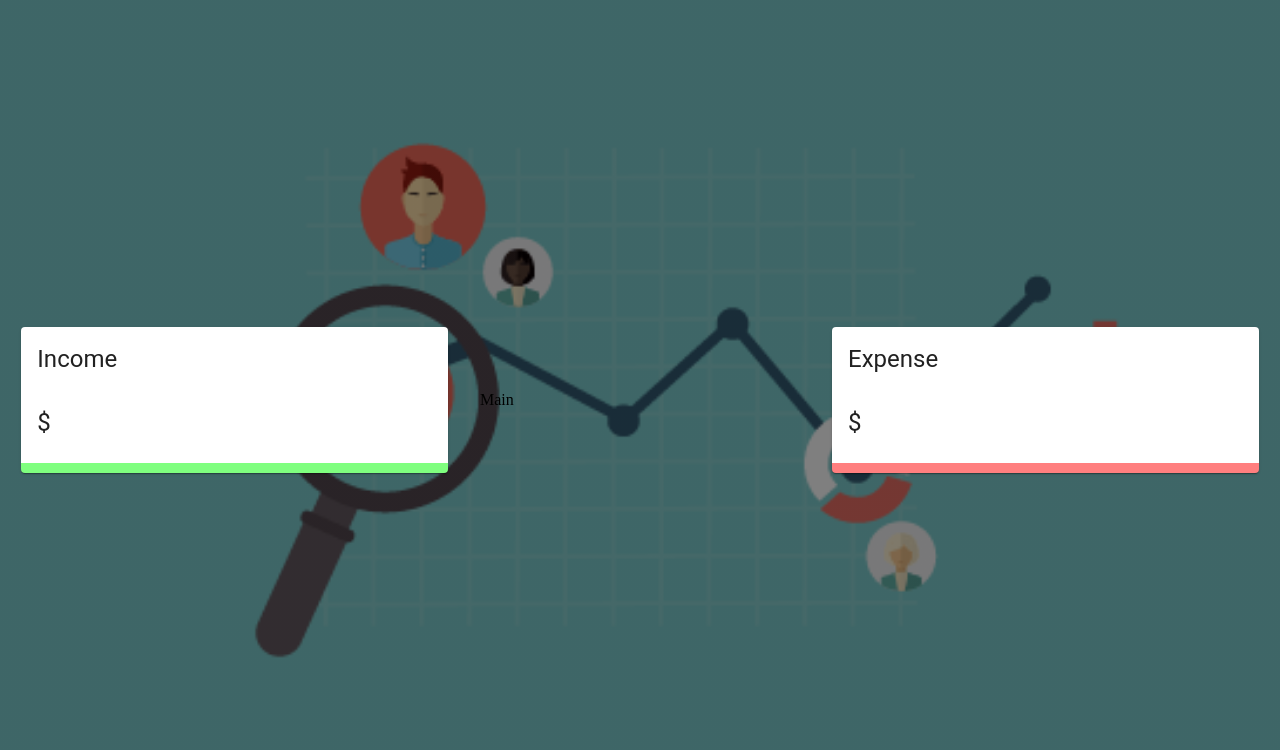
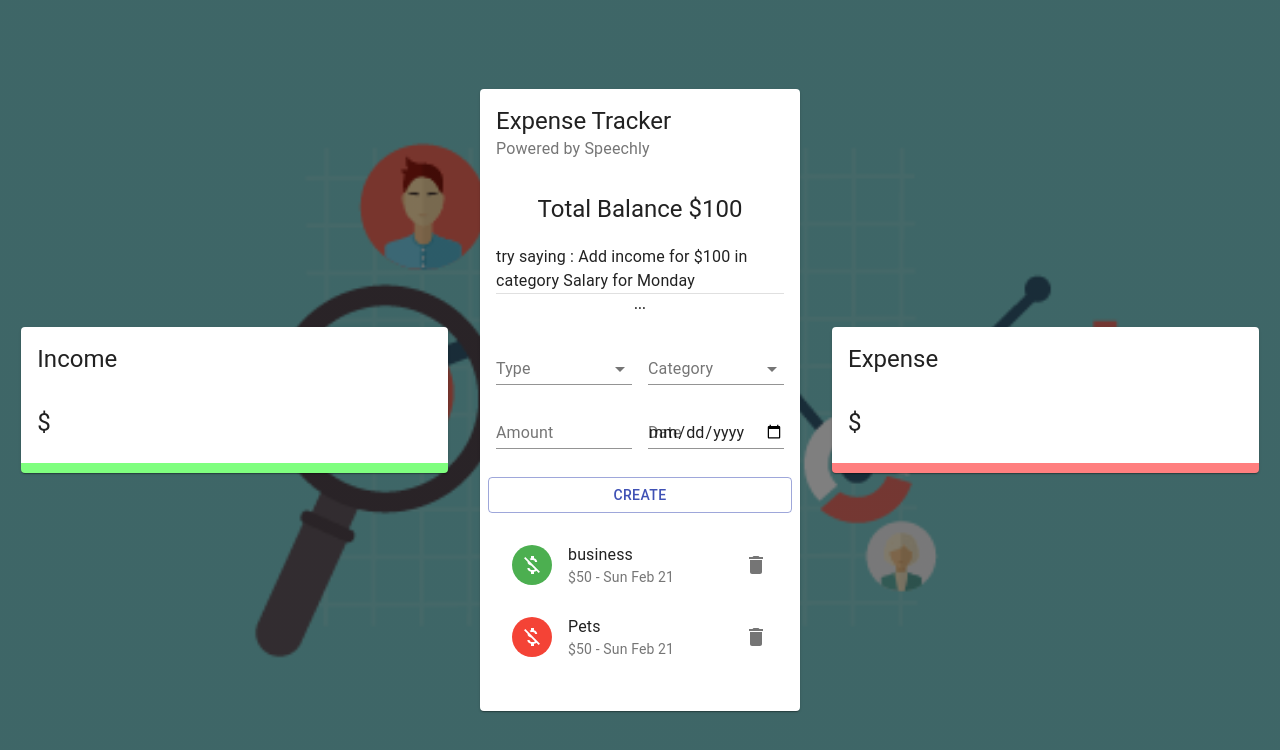
Before and after one commit to VIPIN-creator/Expense-Tracker, a React (Create React App) app: page / in a window 1280 px wide. Shown: the top 750 px of the page. Built offline with nearby package versions, Linux system fonts and the light colour scheme.

Commit message:
add main component structure

```diff
--- a/src/App.js
+++ b/src/App.js
@@ -2,17 +2,18 @@ import React from 'react'
 import { Grid } from '@material-ui/core'
 
 import Details from "./Components/Details/Details"
+import Main from "./Components/Main/Main"
 import useStyles from './styles'
 
 const App = () => {
     const classes = useStyles();
     return (
-        <Grid className = {classes.grid} container spacing={0} alignItems="center" justify="center" style={{ height: '100vh'}} >
-            <Grid item xs={12} sm={4} >
+        <Grid className = {classes.grid} container spacing={0} alignItems="center"  justify="center" style={{ height: '100vh'}} >
+            <Grid item  xs={12} sm={4} >
                 <Details title = 'Income'/>
             </Grid>
             <Grid item xs={12} sm={3} >
-                Main
+                <Main />
             </Grid>
             <Grid item xs={12} sm={4} >
                 <Details title ='Expense' />
--- a/src/Components/Details/styles.js
+++ b/src/Components/Details/styles.js
@@ -2,10 +2,12 @@ import { makeStyles } from '@material-ui/core'
 
 export default makeStyles(() => ({
     income : {
-        borderBottom : '10px solid rgba(0, 255, 0, 0.5)'
+        borderBottom : '10px solid rgba(0, 255, 0, 0.5)',
+        // marginTop : '70%'
     },
     expense : {
         borderBottom: '10px solid rgba(255, 0, 0, 0.5)',
+        // marginTop : '70%'
     }
 
 }));
--- /dev/null
+++ b/src/Components/Main/Form/Form.jsx
@@ -0,0 +1,48 @@
+import React, { useState, useContext, useEffect } from 'react';
+import { TextField, Typography, Grid, Button, FormControl, InputLabel, Select, MenuItem } from '@material-ui/core';
+
+import useStyles from './styles';
+
+
+
+const Form = () => {
+  const classes = useStyles();
+
+  return (
+    <Grid container spacing={2}>
+      <Grid item xs={12}>
+        <Typography align="center" variant="subtitle2" gutterBottom>
+            ...
+        </Typography>
+      </Grid>
+      <Grid item xs={6}>
+        <FormControl fullWidth>
+          <InputLabel>Type</InputLabel>
+          <Select>
+            <MenuItem value="Income">Income</MenuItem>
+            <MenuItem value="Expense">Expense</MenuItem>
+          </Select>
+        </FormControl>
+      </Grid>
+      <Grid item xs={6}>
+        <FormControl fullWidth>
+          <InputLabel>Category</InputLabel>
+          <Select >
+          <MenuItem value="Bussines">Bussines</MenuItem>
+            <MenuItem value="Salary">Salary</MenuItem>
+          </Select>
+        </FormControl>
+      </Grid>
+
+      <Grid item xs={6}>
+        <TextField type="number" label="Amount" fullWidth />
+      </Grid>
+      <Grid item xs={6}>
+        <TextField fullWidth label="Date" type="date"  />
+      </Grid>
+      <Button className={classes.button} variant="outlined" color="primary" fullWidth >Create</Button>
+    </Grid>
+  );
+};
+
+export default Form;
--- /dev/null
+++ b/src/Components/Main/Form/styles.js
@@ -0,0 +1,12 @@
+import { makeStyles } from '@material-ui/core/styles';
+
+export default makeStyles(() => ({
+  radioGroup: {
+    display: 'flex',
+    justifyContent: 'center',
+    marginBottom: '-10px',
+  },
+  button: {
+    marginTop: '20px',
+  },
+}));
--- /dev/null
+++ b/src/Components/Main/List/List.jsx
@@ -0,0 +1,38 @@
+import React  from 'react';
+import { List as MUIList, ListItem, ListItemAvatar, Avatar, ListItemText, ListItemSecondaryAction, IconButton, Slide } from '@material-ui/core';
+import { Delete, MoneyOff } from '@material-ui/icons';
+
+import useStyles from './styles';
+
+const List = () => {
+  const classes = useStyles();
+  const transactions = [
+      { id : 1, type: 'Income', category: 'business', amount: '50', date: "Sun Feb 21"  },
+      { id : 2, type: 'Expense', category: 'Pets', amount: '50', date: "Sun Feb 21"  },
+      { id : 3, type: 'Income', category: 'Salary', amount: '50', date: "Sun Feb 21"  }
+  ];
+
+  return (
+    <MUIList dense={false} className={classes.list}>
+      {transactions.map((transaction) => (
+        <Slide direction="down" in mountOnEnter unmountOnExit key={transaction.id}>
+          <ListItem>
+            <ListItemAvatar>
+              <Avatar className={transaction.type === 'Income' ? classes.avatarIncome : classes.avatarExpense}>
+                <MoneyOff />
+              </Avatar>
+            </ListItemAvatar>
+            <ListItemText primary={transaction.category} secondary={`$${transaction.amount} - ${transaction.date}`} />
+            <ListItemSecondaryAction>
+              <IconButton edge="end" aria-label="delete" onClick="">
+                <Delete />
+              </IconButton>
+            </ListItemSecondaryAction>
+          </ListItem>
+        </Slide>
+      ))}
+    </MUIList>
+  );
+};
+
+export default List;
--- /dev/null
+++ b/src/Components/Main/List/styles.js
@@ -0,0 +1,17 @@
+import { makeStyles } from '@material-ui/core/styles';
+import { red, green } from '@material-ui/core/colors';
+
+export default makeStyles((theme) => ({
+  avatarIncome: {
+    color: '#fff',
+    backgroundColor: green[500],
+  },
+  avatarExpense: {
+    color: theme.palette.getContrastText(red[500]),
+    backgroundColor: red[500],
+  },
+  list: {
+    maxHeight: '150px',
+    overflow: 'auto',
+  },
+}));
--- /dev/null
+++ b/src/Components/Main/Main.jsx
@@ -0,0 +1,36 @@
+import React from 'react';
+import { Card, CardHeader, CardContent, Typography, Grid, Divider } from '@material-ui/core';
+
+import useStyles from './styles';
+import Form from './Form/Form';
+import List from './List/List';
+// import InfoCard from '../InfoCard';
+
+const Main = () => {
+  const classes = useStyles();
+
+
+  return (
+    <Card className={classes.root}>
+      <CardHeader title="Expense Tracker" subheader="Powered by Speechly" />
+      <CardContent>
+        <Typography align="center" variant="h5">Total Balance $100</Typography>
+        <Typography variant="subtitle1" style={{ lineHeight: '1.5em', marginTop: '20px' }}>
+          {/* <InfoCard /> */}
+          try saying : Add income for $100 in category Salary for Monday
+        </Typography>
+        <Divider/>
+       <Form />
+      </CardContent>
+      <CardContent className={classes.cartContent}>
+        <Grid container spacing={2}>
+          <Grid item xs={12}>
+            <List />
+          </Grid>
+        </Grid>
+      </CardContent>
+    </Card>
+  );
+};
+
+export default Main;
--- /dev/null
+++ b/src/Components/Main/styles.js
@@ -0,0 +1,24 @@
+import { makeStyles } from '@material-ui/core/styles';
+
+export default makeStyles((theme) => ({
+  media: {
+    height: 0,
+    paddingTop: '56.25%', // 16:9
+  },
+  expand: {
+    transform: 'rotate(0deg)',
+    marginLeft: 'auto',
+    transition: theme.transitions.create('transform', {
+      duration: theme.transitions.duration.shortest,
+    }),
+  },
+  expandOpen: {
+    transform: 'rotate(180deg)',
+  },
+  cartContent: {
+    paddingTop: 0,
+  },
+  divider: {
+    margin: '20px 0',
+  },
+}));
```
